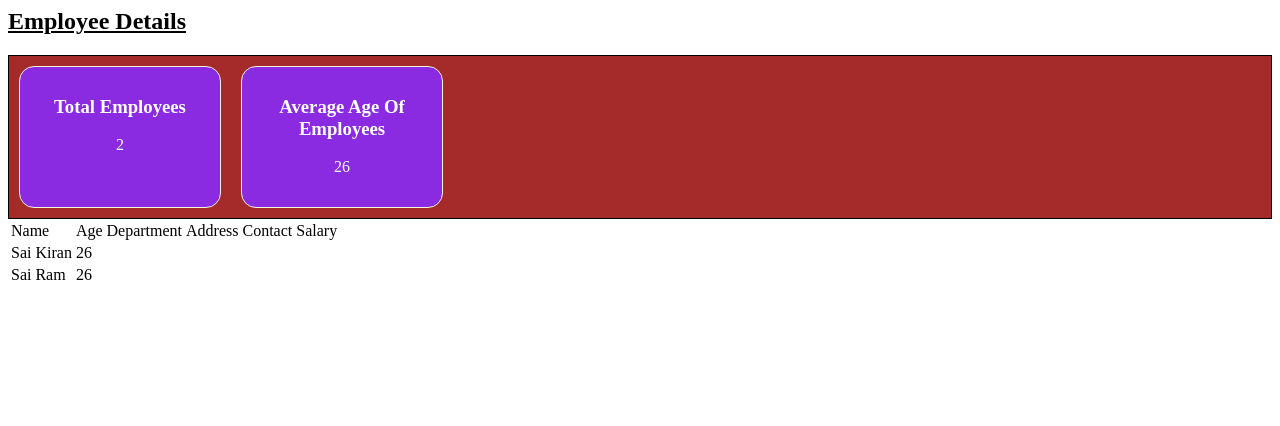
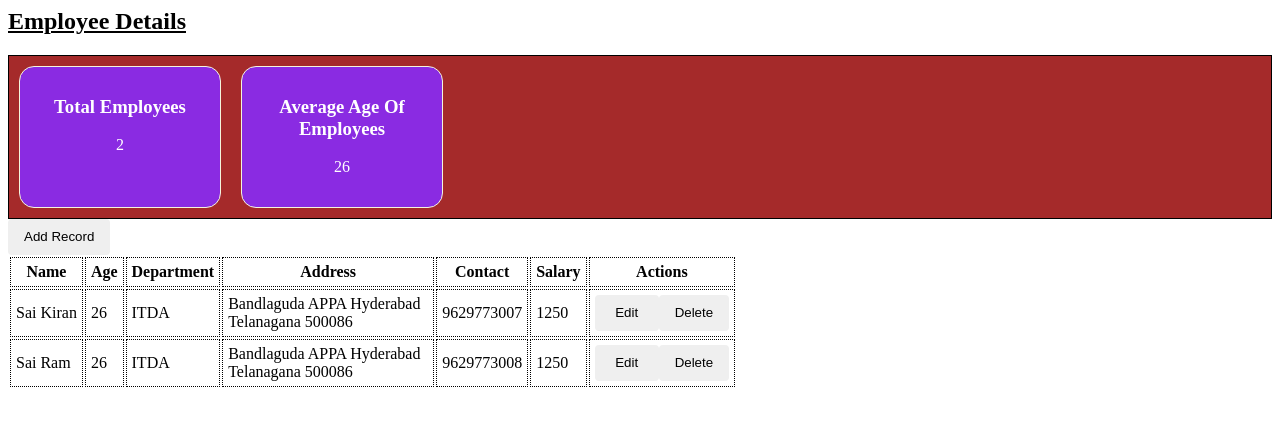
Before and after one commit to saikiran290695/angular, an Angular app: page / in a window 1280 px wide. Shown: the top 426 px of the page. Built offline with nearby package versions, Linux system fonts and the light colour scheme.

Commit message:
9 files modified, 1 added

```diff
--- a/src/IServices/IEmployeeServices.ts
+++ b/src/IServices/IEmployeeServices.ts
@@ -1,4 +1,5 @@
 import { Injectable } from '@angular/core';
+import { Observable } from 'rxjs';
 import { Employee } from '../Model/employeeDetails';
 
 Injectable({
@@ -6,5 +7,7 @@ Injectable({
 });
 
 export interface IEmployeeServices {
-  getEmployees(): Employee[];
+  getEmployees(): Observable<Employee[]>;
+  addEmployee(employee: Employee): void;
+  deleteEmployee(employee: Employee): void;
 }
--- a/src/Services/EmployeeServices.ts
+++ b/src/Services/EmployeeServices.ts
@@ -2,6 +2,7 @@ import { Injectable } from '@angular/core';
 import { IEmployeeServices } from '../IServices/IEmployeeServices';
 import { Employee } from '../Model/employeeDetails';
 import { employees } from '../Data/EmployeeDetails';
+import { Observable, of } from 'rxjs';
 
 @Injectable({
   providedIn: 'root',
@@ -9,17 +10,28 @@ import { employees } from '../Data/EmployeeDetails';
 export class EmployeeServices implements IEmployeeServices {
   constructor() {}
 
-  getEmployees(): Employee[] {
-    return employees;
+  private emps: Employee[] = employees;
+
+  getEmployees(): Observable<Employee[]> {
+    const emp = of(this.emps);
+    return emp;
   }
 
   getTotalEmployees(): number {
-    return employees.length;
+    return this.emps.length;
   }
 
   getAvgAgeOfEmp(): number {
     var age = 0;
-    employees.forEach((x) => (age += x.Age));
+    this.emps.forEach((x) => (age += x.Age));
     return age / this.getTotalEmployees();
   }
+
+  addEmployee(employee: Employee): void {
+    this.emps.push(employee);
+  }
+
+  deleteEmployee(employee: Employee): void {
+    this.emps.splice(this.emps.indexOf(employee), 1);
+  }
 }
--- a/src/app/app.component.html
+++ b/src/app/app.component.html
@@ -1 +1 @@
-<app-basic-view></app-basic-view>
+<app-basic-view> </app-basic-view>
--- /dev/null
+++ b/src/dashboard/addressconsolidator.pipe.ts
@@ -0,0 +1,21 @@
+import { Pipe, PipeTransform } from '@angular/core';
+import { Address } from '../Model/employeeDetails';
+
+@Pipe({
+  name: 'addressconsolidator',
+})
+export class AddressconsolidatorPipe implements PipeTransform {
+  transform(value: Address, args?: any): string {
+    return (
+      value.AddressLine1 +
+      '\n' +
+      value.AddressLine2 +
+      '\n' +
+      value.City +
+      '\n' +
+      value.State +
+      '\n' +
+      value.Zipcode
+    );
+  }
+}
--- a/src/dashboard/basic-view/basic-view.component.css
+++ b/src/dashboard/basic-view/basic-view.component.css
@@ -3,3 +3,10 @@
   border: 1px solid black;
   display: flex;
 }
+
+.table td,
+th {
+  max-width: 200px;
+  border: 0.5px dotted black;
+  padding: 5px 5px;
+}
--- a/src/dashboard/basic-view/basic-view.component.html
+++ b/src/dashboard/basic-view/basic-view.component.html
@@ -5,18 +5,33 @@
   </div>
 </div>
 
-<table>
-  <tr>
-    <td>Name</td>
-    <td>Age</td>
-    <td>Department</td>
-    <td>Address</td>
-    <td>Contact</td>
-    <td>Salary</td>
-  </tr>
-  <tr *ngFor="let emp of employeeDetails">
-    <td>{{ emp.Name }}</td>
-    <td>{{ emp.Age }}</td>
-    <td></td>
-  </tr>
-</table>
+<div>
+  <button mat-button (click)="addRecord()">Add Record</button>
+  <table class="table">
+    <thead>
+      <th>Name</th>
+      <th>Age</th>
+      <th>Department</th>
+      <th>Address</th>
+      <th>Contact</th>
+      <th>Salary</th>
+      <th>Actions</th>
+    </thead>
+    <tr *ngFor="let emp of employeeDetails">
+      <td>
+        <!-- <input /> -->
+        <p>{{ emp.Name }}</p>
+      </td>
+      <td>{{ emp.Age }}</td>
+      <td>{{ emp.Department }}</td>
+      <td>{{ emp.Address | addressconsolidator }}</td>
+      <td>{{ emp.Contact }}</td>
+      <td>{{ emp.Salary }}</td>
+      <td>
+        <button mat-button>Edit</button>
+        <button mat-button (click)="deleteRecord(this.emp)">Delete</button>
+      </td>
+    </tr>
+  </table>
+</div>
+<p id="temp"></p>
--- a/src/dashboard/basic-view/basic-view.component.ts
+++ b/src/dashboard/basic-view/basic-view.component.ts
@@ -28,6 +28,29 @@ export class BasicViewComponent implements OnInit {
   }
 
   getListOfEmployees(): void {
-    this.employeeDetails = this._employeeService.getEmployees();
+    this._employeeService
+      .getEmployees()
+      .subscribe((x) => (this.employeeDetails = x));
+  }
+
+  addRecord(): void {
+    this._employeeService.addEmployee({
+      Name: 'addedEmp',
+      Age: 35,
+      Contact: 789584,
+      Salary: 7854,
+      Department: 'BIE',
+      Address: {
+        AddressLine1: 'ad1',
+        AddressLine2: 'ad2',
+        City: 'ct',
+        State: 'stat',
+        Zipcode: 54882,
+      },
+    });
+  }
+
+  deleteRecord(employee: Employee): void {
+    this._employeeService.deleteEmployee(employee);
   }
 }
--- a/src/dashboard/card-view/card-view.component.html
+++ b/src/dashboard/card-view/card-view.component.html
@@ -1,5 +1,4 @@
 <div class="infoBox" *ngIf="dashboardmetadata">
   <h3>{{ dashboardmetadata.title }}</h3>
   <p>{{ dashboardmetadata.value }}</p>
-  <mat-card> </mat-card>
 </div>
--- a/src/dashboard/card-view/card-view.component.ts
+++ b/src/dashboard/card-view/card-view.component.ts
@@ -1,6 +1,5 @@
 import { Component, Input, NgModule, OnInit } from '@angular/core';
 import { dashboardMetaData } from '../../Model/dashboardDetails';
-import { Employee } from '../../Model/employeeDetails';
 
 @Component({
   selector: 'app-card-view',
```
Also changed, not shown: src/dashboard/dashboard.module.ts (+9 -3 lines).
